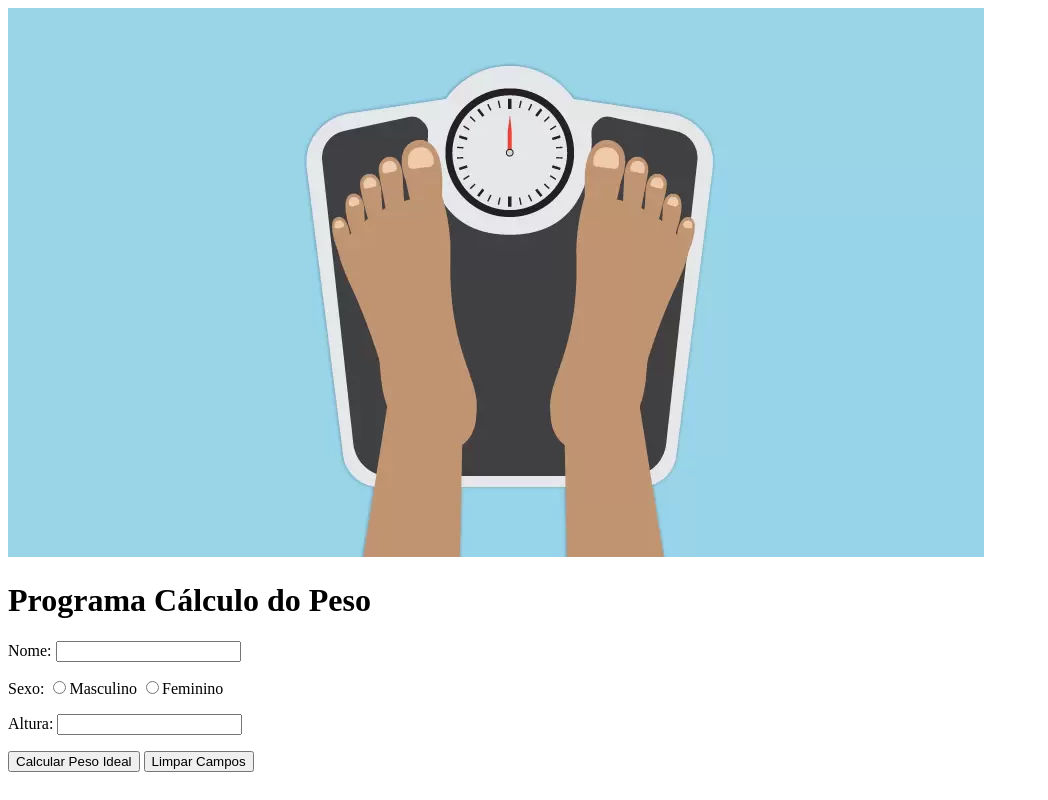
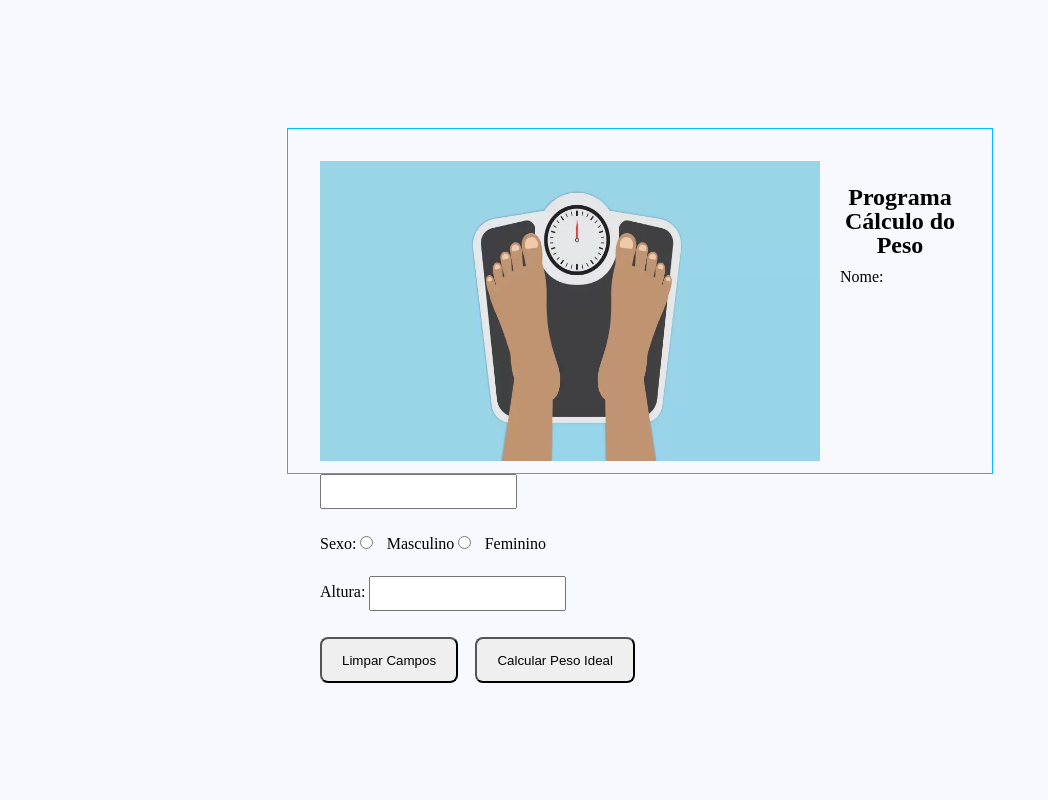
Before and after one commit to brunogs97/calculo-imc, a plain HTML site: page index.html in a window 1280 px wide. Shown: the whole page, without its empty margins (0-1048 px from the left). Drawn offline with Linux system fonts and the light colour scheme.

Commit message:
projeto finalizado

```diff
--- a/index.html
+++ b/index.html
@@ -5,9 +5,15 @@
     <meta http-equiv="X-UA-Compatible" content="IE=edge">
     <meta name="viewport" content="width=device-width, initial-scale=1.0">
     <link rel="icon" type="image/png" href="img/favicon.ico">
+    <link rel="stylesheet" href="reset.css">
+    <link rel="preconnect" href="https://fonts.googleapis.com">
+    <link rel="preconnect" href="https://fonts.gstatic.com" crossorigin>
+    <link href="https://fonts.googleapis.com/css2?family=Noto+Serif+Oriya:wght@400;500;600&display=swap" rel="stylesheet">
+    <link rel="stylesheet" href="style.css">
     <title>Bruno - Nutrição</title>
 </head>
 <body>
+    <div class="conteudo__principal">
         <img src="img/img-balanca.webp" alt="Balança de peso">
         <h1>Programa Cálculo do Peso</h1>
 
@@ -26,11 +32,13 @@
                 <input type="number" step="0.01" min="0" id="inAltura" required>
             </p>
 
+            <div class="botao">
+                <input type="reset" value="Limpar Campos">
                 <input type="submit" value="Calcular Peso Ideal">
-        <input type="reset" value="Limpar Campos">
+            </div>
         </form>
-
         <h3></h3>
+    </div>
 
     <script src="index.js"></script>
 </body>
--- a/index.js
+++ b/index.js
@@ -0,0 +1,21 @@
+// cria referência ao form e elemento onde será exibido a resposta
+const frm = document.querySelector("form");
+const resp = document.querySelector("h3");
+
+// cria um "ouvinte" de evento, acionado quando o submit for clicado
+frm.addEventListener("submit", (e) => {
+    e.preventDefault();  // evita o envio do form
+    const nome = frm.inNome.value;  // obtém os valores de form
+    const masculino = frm.inMasculino.checked;
+    const altura = Number(frm.inAltura.value);
+
+    let peso;   // criar uma variável peso
+
+    if(masculino == true) {
+        peso = 22 * Math.pow(altura, 2);  // Math pow eleva ao quadrado
+        resp.innerText = `${nome}: Seu peso ideal é ${altura.toFixed(2)} Kg`;
+    } else {
+        peso = 21 * Math.pow(altura, 2);
+        resp.innerText = `${nome}: Seu peso ideal é ${altura.toFixed(2)} Kg`;
+    }
+})
--- a/style.css
+++ b/style.css
@@ -0,0 +1,48 @@
+body {
+    font-family: 'Noto Serif Oriya';
+    background-color: #F8F8FF;
+}
+
+.conteudo__principal {
+    border: 1px solid #00BFFF;
+    padding: 32px;
+    width: 50vw;
+    height: 35vh;
+    margin: 10% auto 0 auto;
+}
+
+img {
+    float: left;
+    height: 300px;
+    width: 500px;
+    margin-right: 20px;
+}
+
+h1 {
+    font-size: 1.5em;
+    font-weight: 700;
+    text-align: center;
+    border-bottom-style: inset;
+    margin: 1em 0 .5em 0;
+}
+
+form input {
+    padding: 8px;
+}
+
+input {
+    margin: 1em 1em 1em 0;
+}
+
+.botao input {
+    padding: 1em 1.5em;
+    border-radius: 8px;
+}
+
+h3 {
+    font-size: 1.2em;
+    font-weight: 500;
+    margin: 1em 1em 1em 0;
+    text-align: right;
+    color: #363636;
+}
```
Lines whose indentation alone changed are shown as unchanged.
